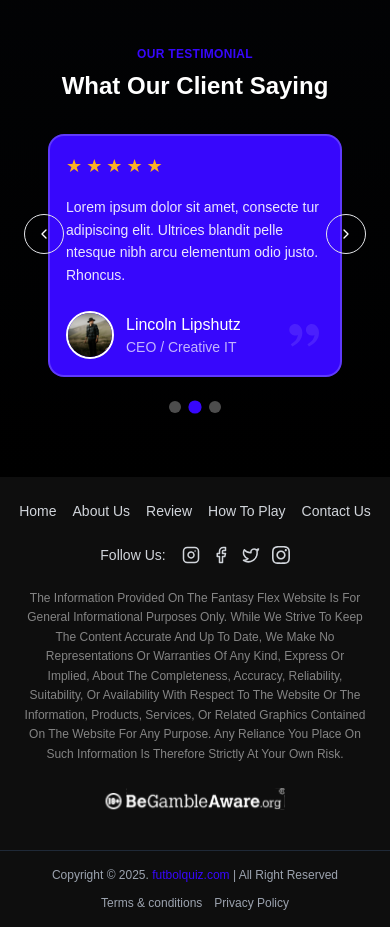
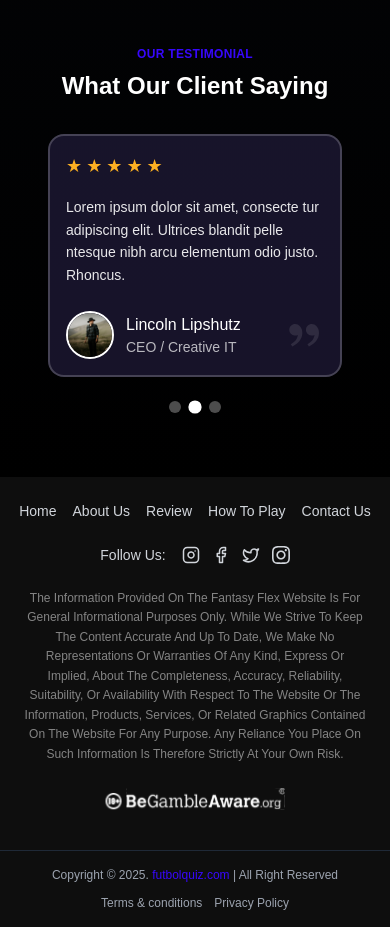
Before and after one commit to Ibraz94/futbol-quiz, a Next.js app: page / in a window 390 px wide. Shown: the part 3960-4887 px from the top of the page. Built offline with nearby package versions, Linux system fonts and the light colour scheme; a web font is replaced by a local one.

Commit message:
Update testimonials component

```diff
--- a/components/Testimonials.tsx
+++ b/components/Testimonials.tsx
@@ -71,9 +71,9 @@ const Testimonials = () => {
 
     const getCardStyle = (index: number) => {
         if (index === currentIndex) {
-            return "bg-[#2F265380] hover:bg-accent border-2 border-white/20 scale-95 opacity-70";
+            return "md:bg-[#2F265380] md:hover:bg-accent bg-[#2F265380] border-2 border-white/20 scale-95 opacity-70";
         } else {
-            return "bg-[#2F265380] border-2 border-white/20 scale-95 opacity-70";
+            return "md:bg-[#2F265380] bg-[#2F265380] border-2 border-white/20 scale-95 opacity-70";
         }
     }
 
@@ -153,30 +153,9 @@ const Testimonials = () => {
                     {/* Testimonial Cards */}
                     {/* Mobile: Single card view */}
                     <div className="block md:hidden relative">
-                        {/* Navigation Buttons for Mobile */}
-                        <motion.button
-                            initial={{ opacity: 0, x: -20 }}
-                            animate={isInView ? { opacity: 1, x: 0 } : { opacity: 0, x: -20 }}
-                            transition={{ delay: 1.2, duration: 0.5 }}
-                            onClick={prevTestimonial}
-                            className="absolute left-2 top-[80px] -translate-y-1/2 z-20 w-10 h-10 sm:w-12 sm:h-12 border hover:bg-accent hover:border-none rounded-full flex items-center justify-center text-white transition-all duration-300 hover:scale-110"
-                        >
-                            <ChevronLeft className="w-4 h-4 sm:w-6 sm:h-6" />
-                        </motion.button>
-
-                        <motion.button
-                            initial={{ opacity: 0, x: 20 }}
-                            animate={isInView ? { opacity: 1, x: 0 } : { opacity: 0, x: 20 }}
-                            transition={{ delay: 1.2, duration: 0.5 }}
-                            onClick={nextTestimonial}
-                            className="absolute right-2 top-[80px] -translate-y-1/2 z-20 w-10 h-10 sm:w-12 sm:h-12 border hover:bg-accent hover:border-none rounded-full flex items-center justify-center text-white transition-all duration-300 hover:scale-110"
-                        >
-                            <ChevronRight className="w-4 h-4 sm:w-6 sm:h-6" />
-                        </motion.button>
-
                         <motion.div
                             variants={cardVariants}
-                            className="bg-accent border-2 border-white/20 text-white rounded-2xl p-4 sm:p-6 mx-8 sm:mx-12"
+                            className="bg-[#2F265380] border-2 border-white/20 text-white rounded-2xl p-4 sm:p-6 mx-8 sm:mx-12"
                         >
                             {/* Star Rating */}
                             <div className="flex gap-1 mb-4">
@@ -226,7 +205,7 @@ const Testimonials = () => {
                             initial={{ opacity: 0, x: -20 }}
                             animate={isInView ? { opacity: 1, x: 0 } : { opacity: 0, x: -20 }}
                             transition={{ delay: 1.2, duration: 0.5 }}
-                            // onClick={prevTestimonial}
+                            onClick={prevTestimonial}
                             className="absolute left-0 lg:-left-4 top-[110px] -translate-y-1/2 z-20 w-12 h-12 border hover:bg-accent hover:border-none rounded-full flex items-center justify-center text-white transition-all duration-300 hover:scale-110"
                         >
                             <ChevronLeft className="w-6 h-6" />
@@ -236,7 +215,7 @@ const Testimonials = () => {
                             initial={{ opacity: 0, x: 20 }}
                             animate={isInView ? { opacity: 1, x: 0 } : { opacity: 0, x: 20 }}
                             transition={{ delay: 1.2, duration: 0.5 }}
-                            // onClick={nextTestimonial}
+                            onClick={nextTestimonial}
                             className="absolute right-0 lg:-right-4 top-[110px] -translate-y-1/2 z-20 w-12 h-12 border hover:bg-accent hover:border-none rounded-full flex items-center justify-center text-white transition-all duration-300 hover:scale-110"
                         >
                             <ChevronRight className="w-6 h-6" />
@@ -304,7 +283,7 @@ const Testimonials = () => {
                                 key={index}
                                 className={`w-3 h-3 rounded-full transition-all duration-300 ${
                                     index === currentIndex
-                                        ? 'bg-accent scale-110'
+                                        ? 'bg-white scale-110'
                                         : 'bg-white/30'
                                 }`}
                             />
```
